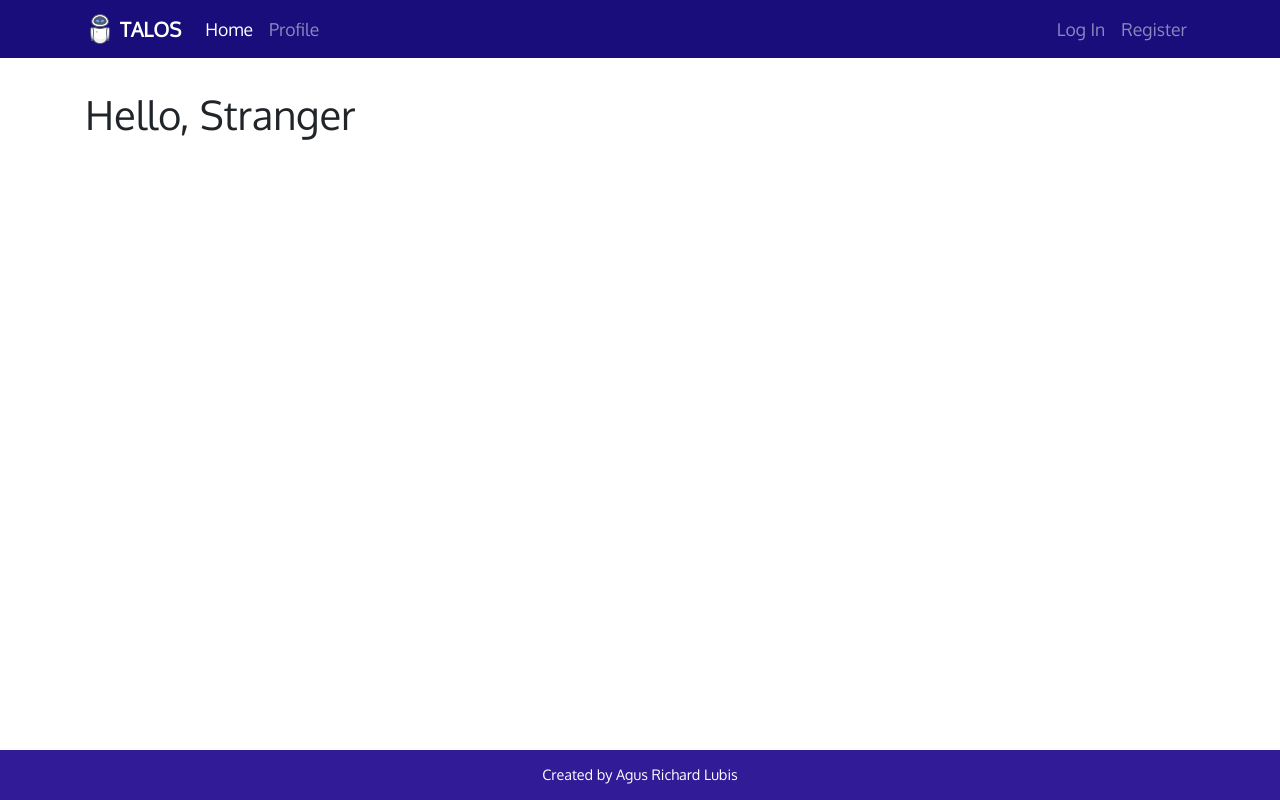
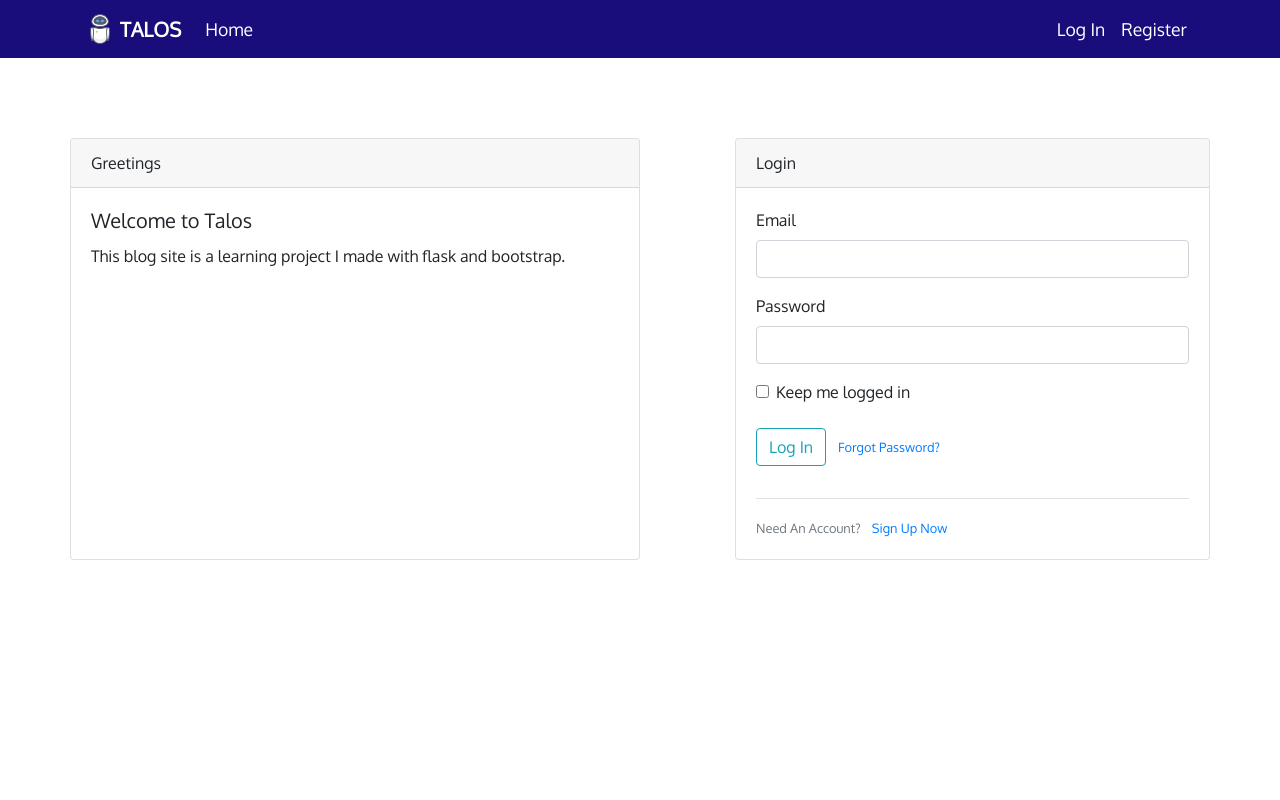
Before and after one commit to agusrichard/scala-workbook, a Flask app: page / in a window 1280 px wide. Run offline with Flask 2, Linux system fonts and the light colour scheme; some libraries are stand-ins or nearby versions.

Commit message:
Add home page and prettify things

```diff
--- a/app/auth/views.py
+++ b/app/auth/views.py
@@ -23,7 +23,7 @@ def login():
 			login_user(user, form.remember_me.data)
 			next = request.args.get('next')
 			if next is None or not next.startswith('/'):
-				next = url_for('main.index')
+				next = url_for('main.home')
 			return redirect(next)
 		flash('Invalid email or password.', 'warning')
 	return render_template('auth/login.html', title='Login', form=form)
@@ -58,13 +58,13 @@ def register():
 @login_required
 def confirm(token):
 	if current_user.confirmed:
-		return redirect(url_for('main.index'))
+		return redirect(url_for('main.home'))
 	if current_user.confirm(token):
 		db.session.commit()
 		flash('You have confirmed your account. Thanks!', 'success')
 	else:
 		flash('The confirmation link is invalid or has expired.', 'warning')
-	return redirect(url_for('main.index'))
+	return redirect(url_for('main.home'))
 
 
 @auth.route('/confirm')
@@ -74,7 +74,7 @@ def resend_confirmation():
 	send_email(current_user.email, 'Confirm Your Account',
 				'auth/email/confirm', user=current_user, token=token)
 	flash('A new confirmation email has been sent to you by email.', 'info')
-	return redirect(url_for('main.index'))
+	return redirect(url_for('main.home'))
 
 
 @auth.route('/change-password', methods=['GET', 'POST'])
@@ -95,7 +95,7 @@ def change_password():
 @auth.route('/reset', methods=['GET', 'POST'])
 def password_reset_request():
 	if not current_user.is_anonymous:
-		return redirect(url_for('main.index'))
+		return redirect(url_for('main.home'))
 	form = PasswordResetRequestForm()
 	if form.validate_on_submit():
 		user = User.query.filter_by(email=form.email.data.lower()).first()
@@ -111,7 +111,7 @@ def password_reset_request():
 @auth.route('/reset/<token>', methods=['GET', 'POST'])
 def password_reset(token):
 	if not current_user.is_anonymous:
-		return redirect(url_for('main.index'))
+		return redirect(url_for('main.home'))
 	form = PasswordResetForm()
 	if form.validate_on_submit():
 		if User.reset_password(token, form.password.data):
@@ -119,7 +119,7 @@ def password_reset(token):
 			flash('Your password has been updated.', 'success')
 			return redirect(url_for('auth.login'))
 		else:
-			return redirect(url_for('main.index'))
+			return redirect(url_for('main.home'))
 	return render_template('auth/reset_password.html', title='Reset Password', form=form)
 
 
@@ -135,7 +135,7 @@ def change_email_request():
 						'auth/email/change_email', user=current_user, token=token)
 			flash('An email with instructions to confirm your new email '
 					'address has been sent to you.', 'info')
-			return redirect(url_for('main.index'))
+			return redirect(url_for('main.home'))
 		else:
 			flash('Invalid email or password', 'warning')
 	return render_template('auth/change_email.html', title='Change Email', form=form)
@@ -149,4 +149,4 @@ def change_email(token):
 		flash('Your email address has been updated.', 'success')
 	else:
 		flash('Invalid request.')
-	return redirect(url_for('main.index'))
+	return redirect(url_for('main.home'))
--- a/app/main/views.py
+++ b/app/main/views.py
@@ -1,7 +1,8 @@
-from flask import render_template, redirect, url_for, abort, flash
-from flask_login import login_required, current_user
+from flask import render_template, redirect, url_for, abort, flash, request
+from flask_login import login_required, current_user, login_user
 from . import main
 from .forms import EditProfileForm, EditProfileAdminForm
+from ..auth.forms import LoginForm
 from .. import db
 from ..models import Role, User
 from ..decorators import admin_required
@@ -9,7 +10,21 @@ from ..decorators import admin_required
 
 @main.route('/', methods=['GET', 'POST'])
 def index():
-	return render_template('index.html')
+	form = LoginForm()
+	if form.validate_on_submit():
+		user = User.query.filter_by(email=form.email.data.lower()).first()
+		if user is not None and user.verify_password(form.password.data):
+			login_user(user, form.remember_me.data)
+			next = request.args.get('next')
+			if next is None or not next.startswith('/'):
+				next = url_for('main.home')
+			return redirect(next)
+		flash('Invalid email or password', 'warning')
+	return render_template('index.html', index_page=True, form=form)
+
+@main.route('/home', methods=['GET', 'POST'])
+def home():
+	return render_template('main/home.html', title='Home')
 
 
 @main.route('/user/<username>')
--- a/app/static/style.css
+++ b/app/static/style.css
@@ -14,10 +14,23 @@ html, body {
 	width: 100%;
 }
 
+a {
+	text-decoration: none;
+}
+
 /* NAVBAR */
 
 nav {
 	width: 100%;
+	min-height: 55px;
+}
+
+nav a {
+	color: #fff;
+}
+
+nav a:hover {
+	color: #c2c2c2;
 }
 
 .navbar-text {
@@ -28,8 +41,26 @@ nav {
 	background-color: var(--primary-color);
 }
 
+span i.fas {
+	color: #fff;
+	font-size: 28px;
+}
+
+span i.fas:hover {
+	color: #8e8e8e;
+}
+
+ul.dropdown-menu {
+	border: 1px solid rgba(255, 255, 255, 0.3);
+	padding: 0;
+	border-radius: 5px;
+}
+
 a.dropdown-item {
+	width: 100%
+	margin-left: 10px;
 	color: #fff;
+	border-radius: 5px;
 }
 
 a.dropdown-item:hover {
@@ -37,11 +68,15 @@ a.dropdown-item:hover {
 	color: #fff;
 }
 
-
 /* MAIN */
 
 main {
 	padding: 2rem 0;
+	min-height: calc(100vh - 55px - 50px);
+}
+
+div#landingPageContent div.card {
+	padding: 0;
 }
 
 .profile-thumbnail {
@@ -53,11 +88,15 @@ main {
 	margin-left: 280px;
 }
 
+#landingPageContent {
+	margin-top: 3rem;
+}
+
 /* FOOTER */
 
 footer#footer {
-	position: absolute;
-	bottom: 0;
+/*	position: absolute;
+	bottom: 0;*/
 	width: 100%;
 	height: 50px;
 	background: rgb(50, 27, 150);
@@ -75,3 +114,9 @@ footer div.container p {
 	font-size: 0.9rem;
 	text-align: center;
 }
+
+@media screen and (max-width: 768px) {
+	div.card {
+		margin: 1rem 0;
+	}
+}
--- a/app/templates/base.html
+++ b/app/templates/base.html
@@ -15,8 +15,9 @@
 	<link rel="shortcut icon" href="{{ url_for('static', filename='icon.svg') }}" type="image/x-icon">
 	<link rel="icon" href="{{ url_for('static', filename='icon.svg') }}" type="image/x-icon">
 
-	<!-- font -->
+	<!-- font and font-awesome -->
 	<link href="https://fonts.googleapis.com/css?family=Oxygen&display=swap" rel="stylesheet">
+	<script src="https://kit.fontawesome.com/f982f02f80.js" crossorigin="anonymous"></script>
 
 	{% if index_page %}
 		<title>Welcome to Talos Social Blog</title>
@@ -31,28 +32,32 @@
 
   <body>
 	<!-- Navigation Bar -->
-	<nav class="navbar navbar-expand-md navbar-dark bg-navbar navbar-text">
+	<nav class="navbar navbar-expand-md bg-navbar navbar-text">
 		  <div class="container">
-				<a class="navbar-brand" href="#">
+				<a class="navbar-brand" href="{{ url_for('main.index') }}">
 			  <img src="{{ url_for('static', filename='icon.svg') }}" width="30" height="30" class="d-inline-block align-top" alt="Talos Brand">
 			  <span class="font-weight-bold">TALOS</span>
 			</a>
 			<button class="navbar-toggler" type="button" data-toggle="collapse" data-target="#navbarNav" aria-controls="navbarNav" aria-expanded="false" aria-label="Toggle navigation">
-			  <span class="navbar-toggler-icon"></span>
+			  	<span class="navbar-toggler-icon">
+				    <i class="fas fa-bars"></i>
+				</span>
 			</button>
 			  <div class="collapse navbar-collapse" id="navbarNav">
 				<ul class="nav navbar-nav mr-auto">
-					<li class="nav-item active">
-					<a class="nav-link" href="#">Home <span class="sr-only">(current)</span></a>
+					<li class="nav-item">
+					<a class="nav-link" href="{{ url_for('main.home') }}">Home</a>
 				  </li>
+				  {% if current_user.is_authenticated %}
 				  <li class="nav-item">
 					<a class="nav-link" href="{{ url_for('main.user', username=current_user.username) }}">Profile</a>
 				  </li>
+				  {% endif %}
 				</ul>
 				<ul class="nav navbar-nav navbar-right">
 					{% if current_user.is_authenticated %}
 					<li class="nav-item dropdown">
-					<a href="#" class="dropdown-toggle" data-toggle="dropdown">
+					<a href="#" class="dropdown-toggle nav-link" data-toggle="dropdown">
 						<img src="{{ current_user.gravatar(size=18) }}">
 						Account <b class="caret"></b>
 					</a>
--- a/app/templates/index.html
+++ b/app/templates/index.html
@@ -1,7 +1,47 @@
 {% extends "base.html" %}
+{% import "_macros.html" as macros %}
 
 {% block content %}
-<div class="page-header">
-	<h1>Hello, {{ "{}".format(current_user.username) if current_user.is_authenticated else  "Stranger"}}</h1>
+<div id="landingPageContent" class="row justify-content-between">
+	<div class="card col-md-6">
+		<div class="card-header">
+		Greetings
+		</div>
+		<div class="card-body">
+			<h5 class="card-title">Welcome to Talos</h5>
+			<p class="card-text">This blog site is a learning project I made with flask and bootstrap.</p>
+		</div>
+	</div>
+	<div class="card col-md-5">
+		<div class="card-header">
+		Login
+		</div>
+		<div class="card-body">
+			<div class="content-section">
+		  	<form action="" method="POST">
+		  		{{ form.hidden_tag() }}
+		  		<fieldset class="form-group">
+		  			{{ macros.render_form(form.email) }}
+		  			{{ macros.render_form(form.password) }}
+					<div class="form-check">
+						{{ form.remember_me(class="form-check-input") }}
+						{{ form.remember_me.label(class="form-check-label") }}
+					</div>
+						<div class="form-group mt-4">
+							{{ form.submit(class="btn btn-outline-info") }}
+		          <small class="text-muted ml-2">
+		            <a href="{{ url_for('auth.password_reset_request') }}">Forgot Password?</a>
+		          </small>
+						</div>
+		  		</fieldset>
+		  	</form>
+	  	</div>
+	  	<div class="border-top pt-3">
+				<small class="text-muted">
+					Need An Account? <a class="ml-2" href="{{ url_for('auth.register') }}">Sign Up Now</a>
+				</small>
+			</div>
+		</div>
+	</div>
 </div>
 {% endblock %}
--- a/app/templates/main/user.html
+++ b/app/templates/main/user.html
@@ -1,7 +1,7 @@
 {% extends "base.html" %}
 
 {% block content %}
-	<div class="page-header">
+	<div class="card page-header p-2">
 		<img class="img-rounded profile-thumbnail" src="{{ user.gravatar(size=256) }}">
 		<div class="profile-header">
 			<h1>{{ user.username }}</h1>
@@ -20,7 +20,7 @@
 			<p>Member since {{ moment(user.member_since).format('L') }}. Last seen {{ moment(user.last_seen).fromNow() }}.</p>
 	    <p>
         {% if user == current_user %}
-        <a class="btn btn-outline-info" href="{{ url_for('main.edit_profile') }}">Edit Profile</a>
+        <a class="btn btn-outline-info mr-2" href="{{ url_for('main.edit_profile') }}">Edit Profile</a>
         {% endif %}
         {% if current_user.is_administrator() %}
         <a class="btn btn btn-outline-danger" href="{{ url_for('main.edit_profile_admin', id=user.id) }}">Edit Profile [Admin]</a>
```
Also changed, not shown: app/models.py (+8 -1 lines), app/templates/main/edit_profile_admin.html (+9 -9 lines), app/templates/main/home.html (added, +7 -0 lines), migrations/versions/35758164ea18_caching_of_avatar_hashes.py (added, +28 -0 lines), tests/test_user_model.py (+12 -16 lines).
